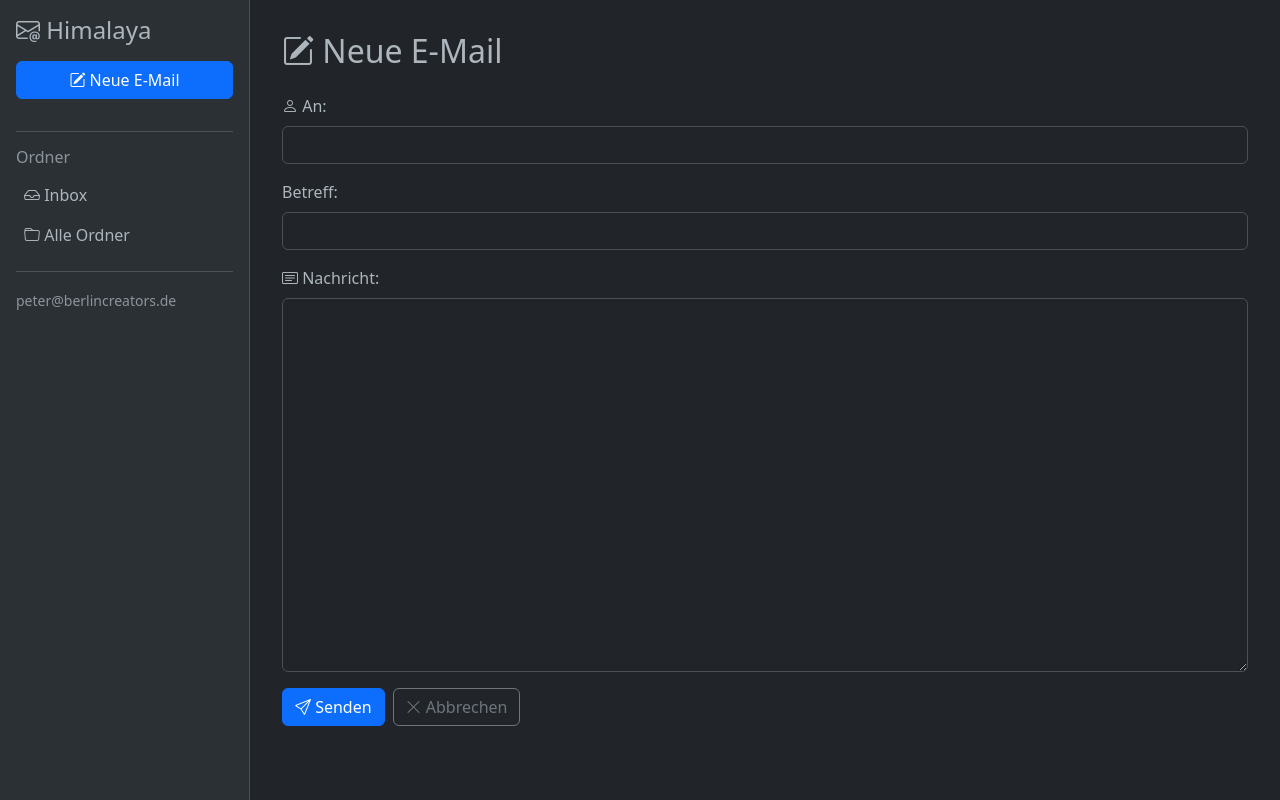
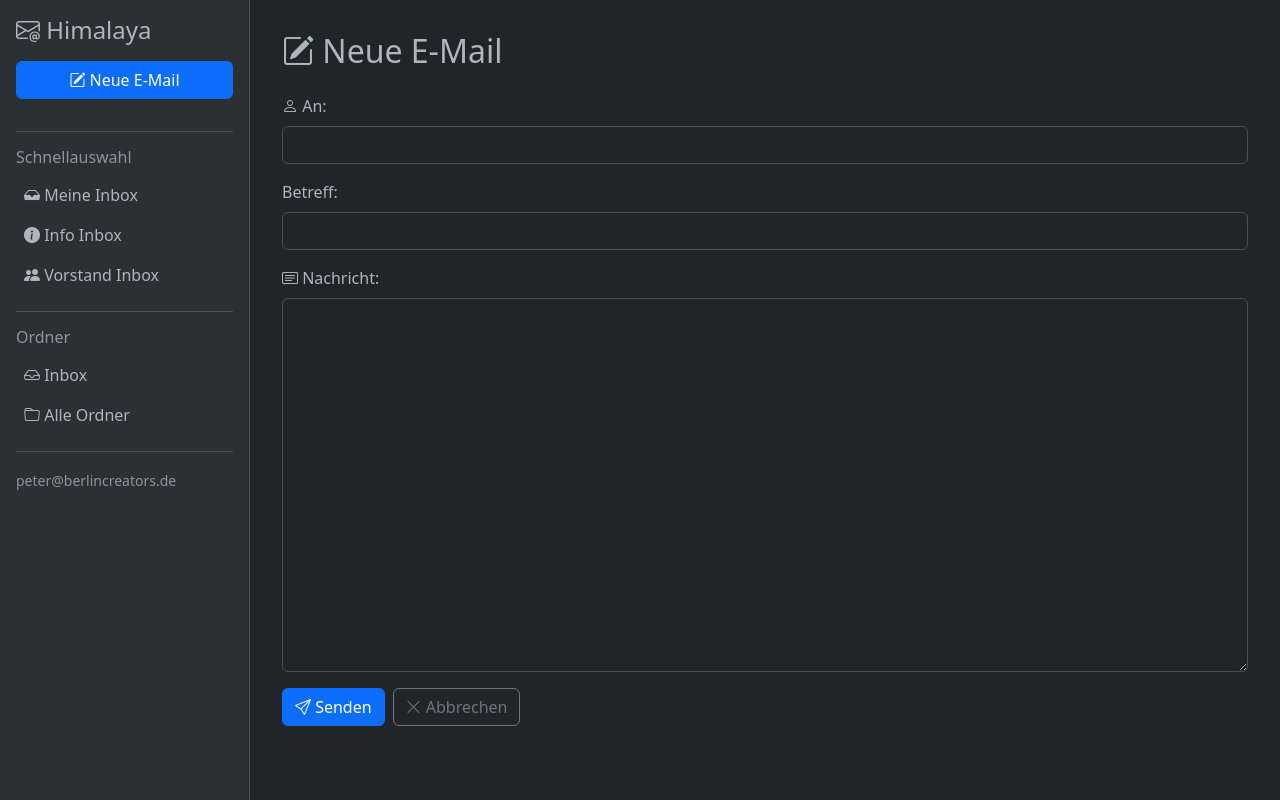
Before and after one commit to robotfreak/makerspace-verwaltung, a Flask app: page /compose in a window 1280 px wide. Run offline with Flask 3, Linux system fonts and the light colour scheme.

Commit message:
feat: Schnellauswahl für persönliche Inbox-Ordner
- Meine Inbox (persönliche INBOX)
- Info Inbox (Shared/info@berlincreators.de/INBOX)
- Vorstand Inbox (Shared/vorstand@berlincreators.de/INBOX)
- Mit Icons in der Sidebar

```diff
--- a/himalaya-web/templates/base.html
+++ b/himalaya-web/templates/base.html
@@ -107,6 +107,21 @@
 
         <hr>
 
+        <h6 class="text-muted mb-2">Schnellauswahl</h6>
+        <a href="{{ url_for('inbox') }}" class="folder-link {% if request.endpoint == 'inbox' %}active{% endif %}">
+            <i class="bi bi-inbox-fill"></i> Meine Inbox
+        </a>
+        <a href="{{ url_for('folder', folder_name='Shared/info@berlincreators.de/INBOX') }}"
+           class="folder-link">
+            <i class="bi bi-info-circle-fill"></i> Info Inbox
+        </a>
+        <a href="{{ url_for('folder', folder_name='Shared/vorstand@berlincreators.de/INBOX') }}"
+           class="folder-link">
+            <i class="bi bi-people-fill"></i> Vorstand Inbox
+        </a>
+
+        <hr>
+
         <h6 class="text-muted mb-2">Ordner</h6>
         <a href="{{ url_for('inbox') }}" class="folder-link {% if request.endpoint == 'inbox' %}active{% endif %}">
             <i class="bi bi-inbox"></i> Inbox
```
